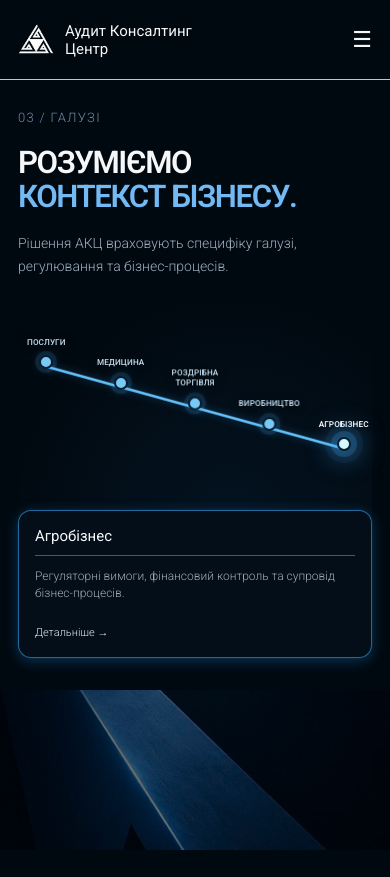
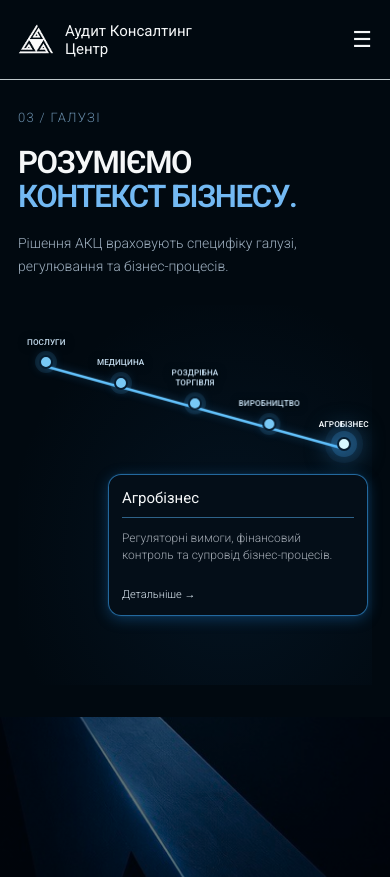
Before and after one commit to dnagorna3817-spec/website_akc_main, a Next.js app: page /industries in a window 390 px wide. Before the commit the page ends 850 px from the top, so only its background shows below. Built offline with nearby package versions, Linux system fonts and the light colour scheme.

Commit message:
Anchor responsive industry info cards below selected timeline dots

```diff
--- a/app/industries/industries.css
+++ b/app/industries/industries.css
@@ -939,3 +939,40 @@
   .industries-plot .industries-node-4 { left: 71%; top: 123px; }
   .industries-plot .industries-node-5 { left: 92%; top: 143.5px; }
 }
+
+/* Floating cards on tablet/mobile, matching desktop: anchored under selected dot.
+   The chart retains a reserved lower area so cards never overlap following content. */
+@media (max-width: 900px) {
+  .industries-plot {
+    display: block;
+    padding-top: 0;
+    height: 465px;
+    min-height: 465px;
+  }
+  .industries-plot > .industries-detail {
+    position: absolute;
+    right: auto;
+    bottom: auto;
+    width: min(290px, calc(100% - 8px));
+    max-width: calc(100% - 8px);
+    margin: 0;
+    padding: 12px 13px 10px;
+    align-self: auto;
+    border-radius: 13px;
+    animation: industry-card-appear .16s ease-out both;
+  }
+  .industries-plot > .industries-detail-1 { left: clamp(4px, calc(8% - 110px), calc(100% - 294px)); top: 100px; }
+  .industries-plot > .industries-detail-2 { left: clamp(4px, calc(29% - 110px), calc(100% - 294px)); top: 125px; }
+  .industries-plot > .industries-detail-3 { left: clamp(4px, calc(50% - 110px), calc(100% - 294px)); top: 150px; }
+  .industries-plot > .industries-detail-4 { left: clamp(4px, calc(71% - 110px), calc(100% - 294px)); top: 175px; }
+  .industries-plot > .industries-detail-5 { left: clamp(4px, calc(92% - 110px), calc(100% - 294px)); top: 200px; }
+}
+@media (max-width: 600px) {
+  .industries-plot { height: 380px; min-height: 380px; }
+  .industries-plot > .industries-detail { width: min(260px, calc(100% - 8px)); }
+  .industries-plot > .industries-detail-1 { left: clamp(4px, calc(8% - 110px), calc(100% - 264px)); top: 86px; }
+  .industries-plot > .industries-detail-2 { left: clamp(4px, calc(29% - 110px), calc(100% - 264px)); top: 107px; }
+  .industries-plot > .industries-detail-3 { left: clamp(4px, calc(50% - 110px), calc(100% - 264px)); top: 127px; }
+  .industries-plot > .industries-detail-4 { left: clamp(4px, calc(71% - 110px), calc(100% - 264px)); top: 148px; }
+  .industries-plot > .industries-detail-5 { left: clamp(4px, calc(92% - 110px), calc(100% - 264px)); top: 169px; }
+}
```
